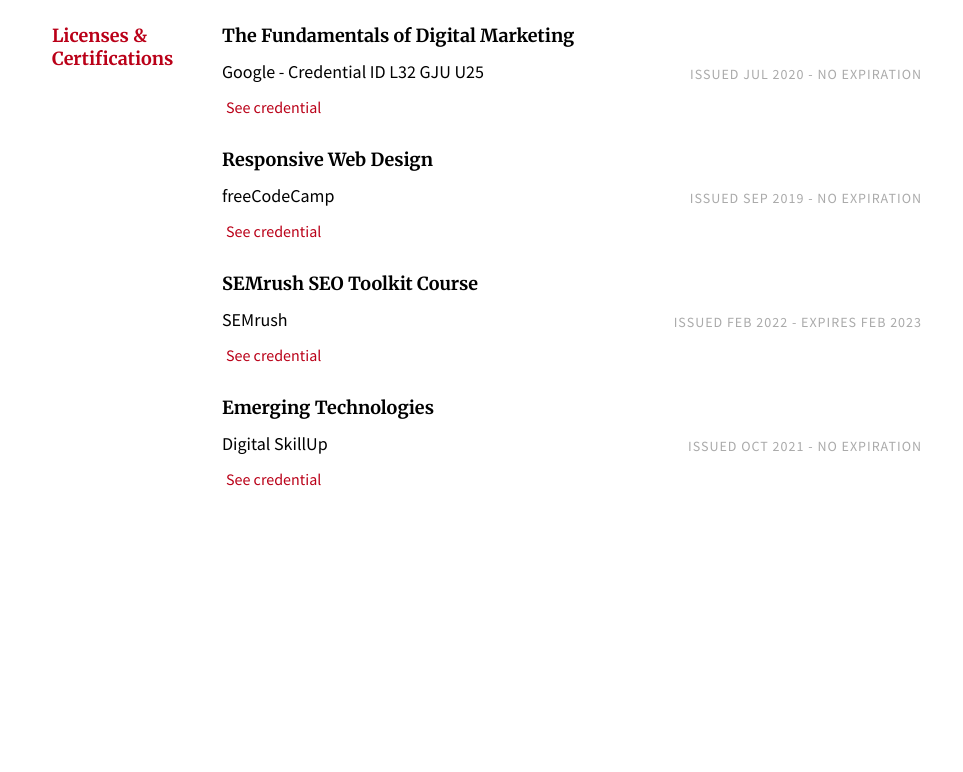
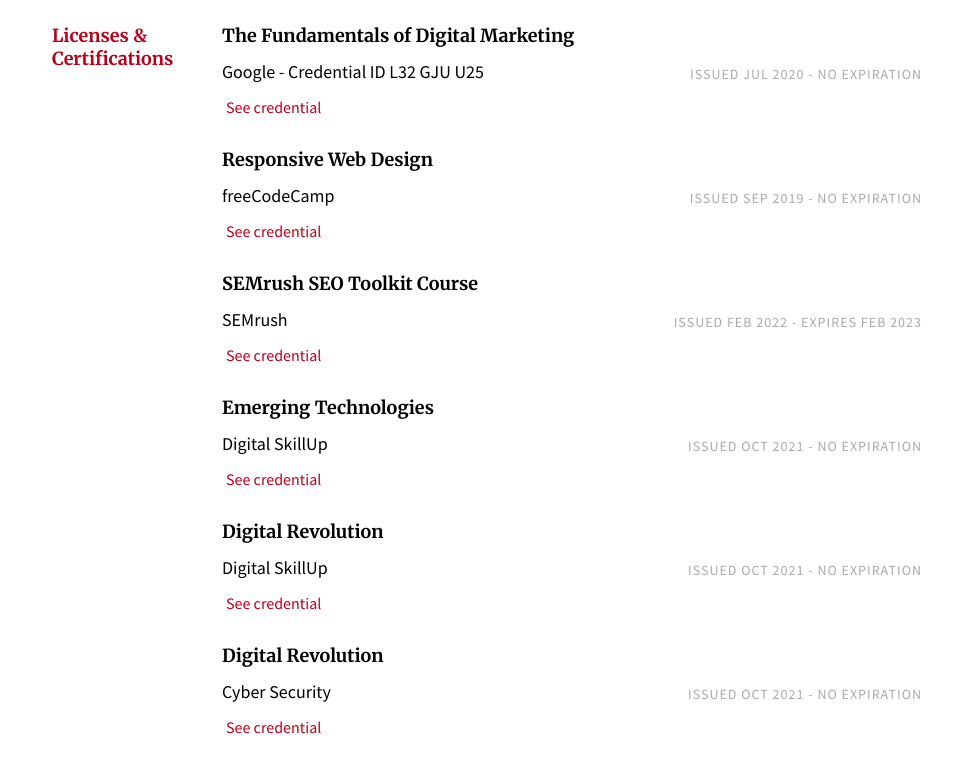
Before and after one commit to suhailvp/portfolio, a plain HTML site: page index.html in a window 1280 px wide. Shown: the part 2136-2908 px from the top of the page, without its empty margins (158-1121 px from the left). Before the commit the page ends 2712 px from the top, so only its background shows below. Drawn offline with Linux system fonts and the light colour scheme.

Commit message:
Update index.html

```diff
--- a/index.html
+++ b/index.html
@@ -236,6 +236,36 @@
                     </div>
                 </div>
 
+                <div class="section-text col-right">
+                    <div class="row">
+                        <div class="col">
+                            <h3>Digital Revolution</h3>
+                        </div>
+                    </div>
+                    <div class="row subsection">
+                        <div class="emph col">Digital SkillUp</div>
+                        <div class="col-right light">Issued Oct 2021 - No Expiration</div>
+                    </div>
+                    <div class="desc">
+                        <a href="https://courses.reaktor.education/certificate/en/digital-revolution/072679e4-9330-436f-94a1-bc493aa56f39" target="_blank" title="See credential">See credential</a>
+                    </div>
+                </div>
+
+                <div class="section-text col-right">
+                    <div class="row">
+                        <div class="col">
+                            <h3>Digital Revolution</h3>
+                        </div>
+                    </div>
+                    <div class="row subsection">
+                        <div class="emph col">Cyber Security</div>
+                        <div class="col-right light">Issued Oct 2021 - No Expiration</div>
+                    </div>
+                    <div class="desc">
+                        <a href="https://courses.reaktor.education/certificate/en/cybersecurity/31ad4325-5a03-410d-b773-283b40bd0f46" target="_blank" title="See credential">See credential</a>
+                    </div>
+                </div>
+
             </div>
         </div>
     </body>
```
